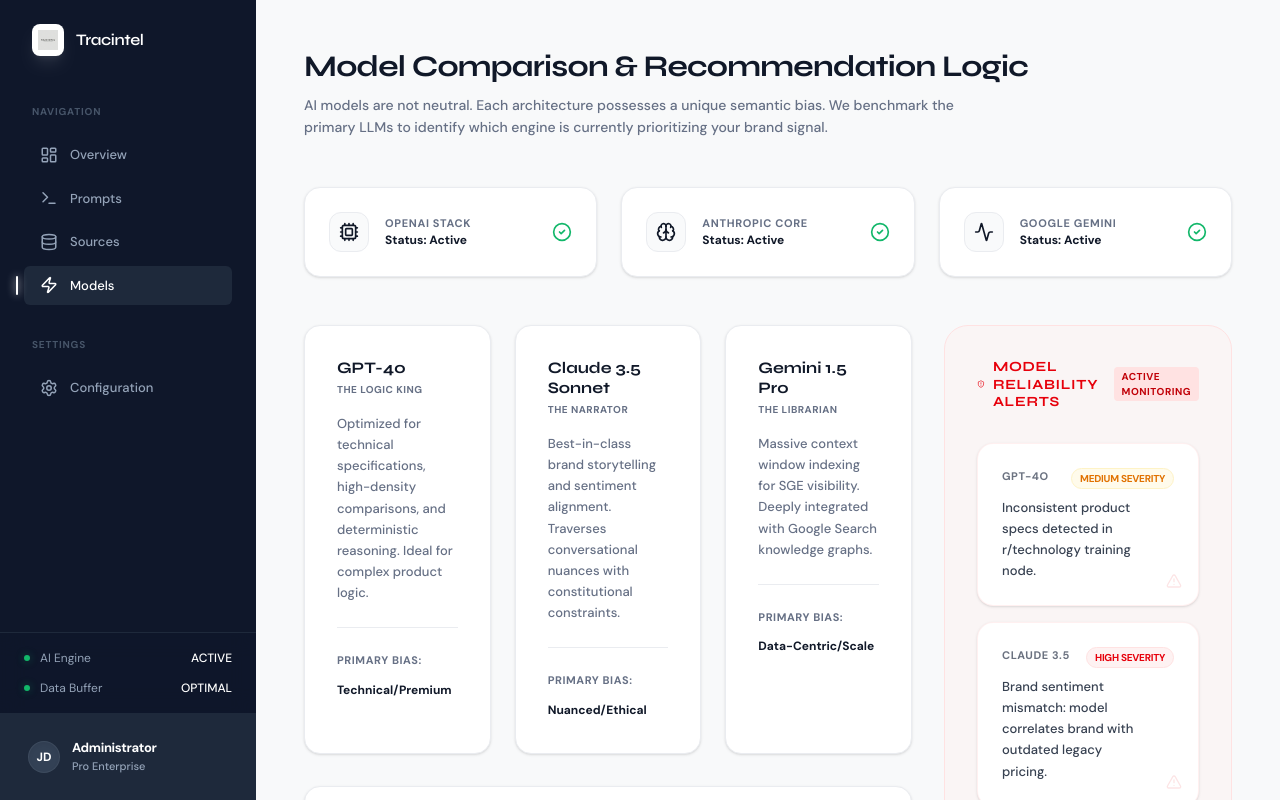
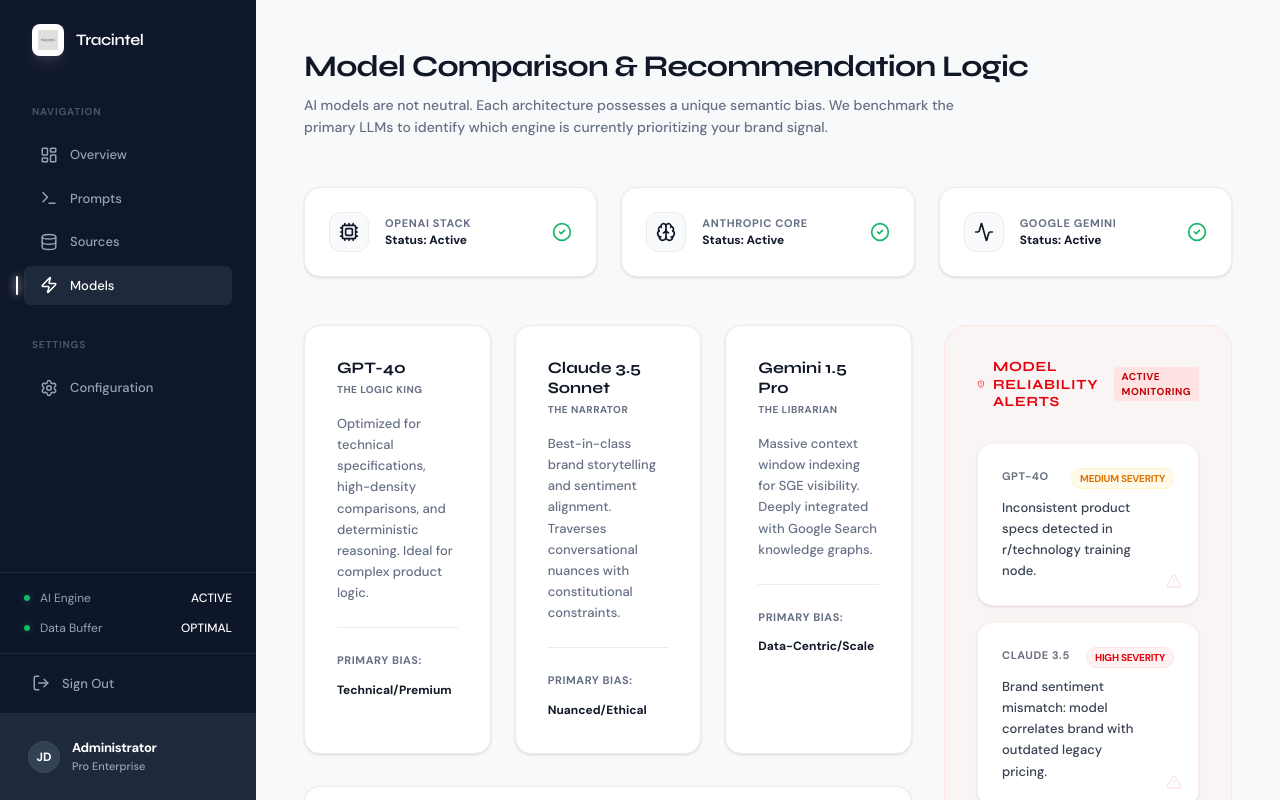
Before and after one commit to dantealucinante-rgb/Tracintel-ekpe, a Next.js app: page /dashboard/models in a window 1280 px wide. Shown: the top 800 px of the page. Built offline with nearby package versions, Linux system fonts and the light colour scheme; no server answers.

Commit message:
fix: logout option added

```diff
--- a/src/app/(dashboard)/layout.tsx
+++ b/src/app/(dashboard)/layout.tsx
@@ -10,11 +10,12 @@
     BookOpen,
     Menu,
     X,
+    LogOut,
 } from "lucide-react";
 import Link from 'next/link';
 import Image from 'next/image';
 import { useState, useEffect } from 'react';
-import { usePathname } from 'next/navigation';
+import { usePathname, useRouter } from 'next/navigation';
 import { motion, AnimatePresence } from 'framer-motion';
 import { createClient } from "@/lib/supabase/client";
 
@@ -39,8 +40,21 @@
 }) {
     const [session, setSession] = useState<any>(null);
     const pathname = usePathname();
+    const router = useRouter();
     const [mobileNavOpen, setMobileNavOpen] = useState(false);
+    const [isSigningOut, setIsSigningOut] = useState(false);
     const supabase = createClient();
+
+    const handleSignOut = async () => {
+        try {
+            setIsSigningOut(true);
+            await supabase.auth.signOut();
+            router.push('/login');
+        } catch (error) {
+            console.error('Error signing out:', error);
+            setIsSigningOut(false);
+        }
+    };
 
     useEffect(() => {
         const getSession = async () => {
@@ -110,6 +124,19 @@
                         <span className="text-[12px] font-sans font-medium text-white transition-opacity">OPTIMAL</span>
                     </div>
                 </div>
+            </div>
+
+            {/* Sign Out Button */}
+            <div className="px-4 py-2 border-t border-[#1E293B]">
+                <button
+                    onClick={handleSignOut}
+                    disabled={isSigningOut}
+                    className="flex items-center gap-3 w-full px-4 py-3 text-[#94A3B8] hover:bg-[#1E293B] hover:text-white transition-all disabled:opacity-50 text-left font-sans rounded-lg"
+                    style={{ fontSize: '13px' }}
+                >
+                    <LogOut className="h-[18px] w-[18px]" />
+                    <span className="font-medium">{isSigningOut ? 'Signing out...' : 'Sign Out'}</span>
+                </button>
             </div>
 
             {/* User Footer */}
```
